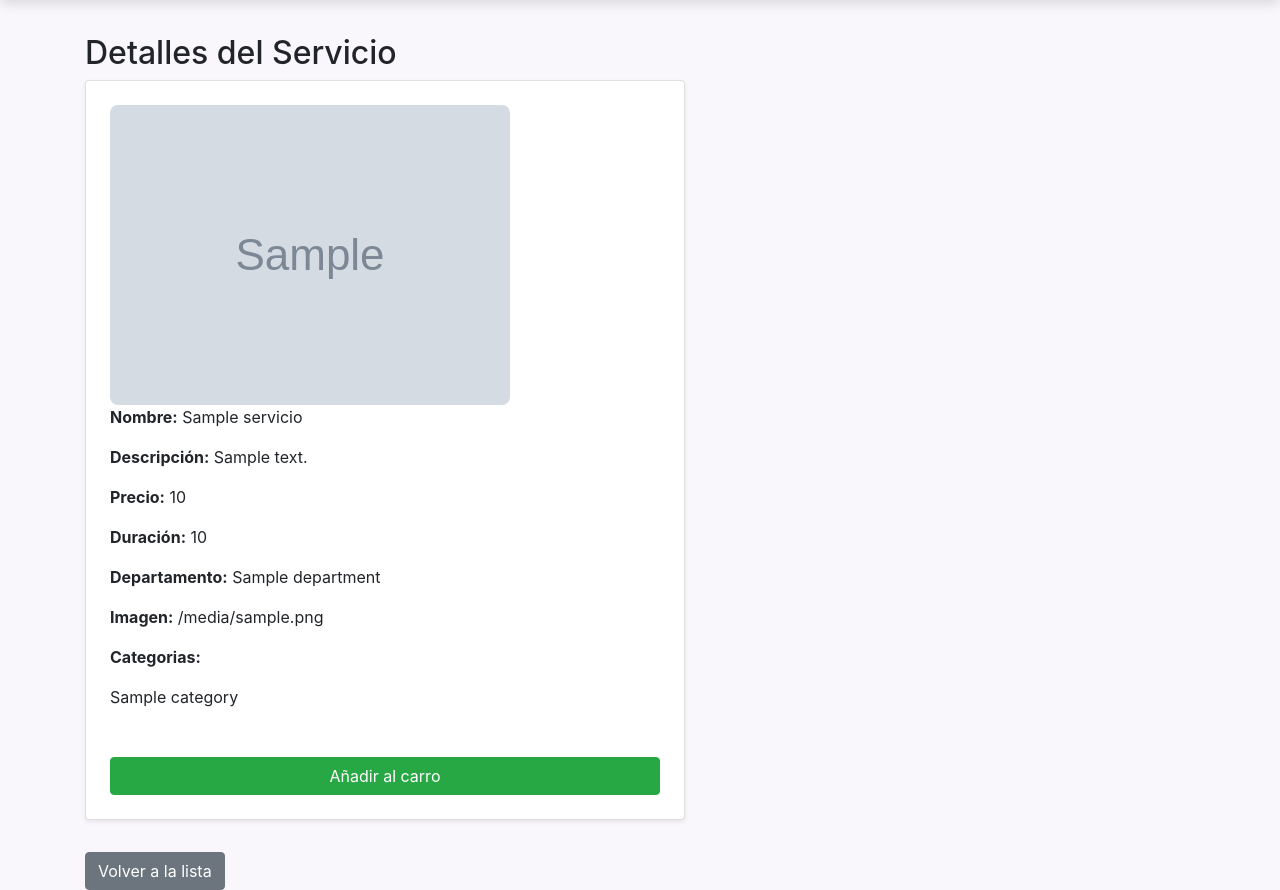
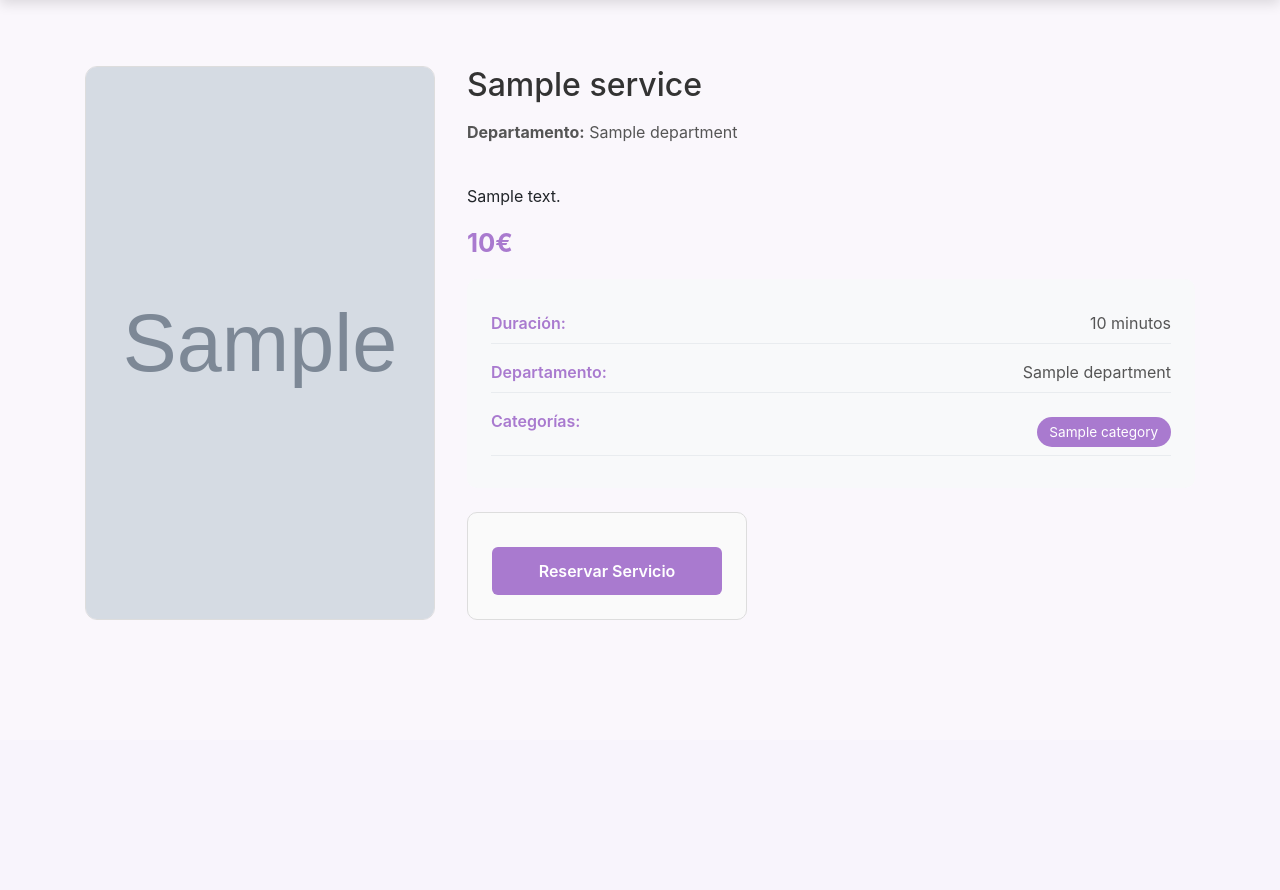
Before and after one commit to PepeCoral/orchid-cosmetics, a Django app: template src/app/templates/services/detail.html in a window 1280 px wide. Shown: the part 60-950 px from the top of the page. After the commit the page ends 680 px from the top, so only its background shows below. Run offline with Django 5.2, Linux system fonts and the light colour scheme; the template is opened without the code that fills it: most values are stand-ins (such as "Sample title", 1, 10 or a date in 2020); grey boxes marked "Sample" are stand-in pictures; some libraries are stand-ins or nearby versions.

Commit message:
feat: :lipstick: estilo de los detalles del servicio

```diff
--- a/src/app/templates/services/detail.html
+++ b/src/app/templates/services/detail.html
@@ -1,34 +1,197 @@
-{% extends 'base.html' %}
+{% extends "base.html" %}
+{% block title %} {{ service.name }} {% endblock %}
 
 {% block content %}
-<h2>Detalles del Servicio</h2>
+<style>
+    .service-container {
+        display: flex;
+        gap: 2rem;
+        padding: 2rem 0;
+        align-items: stretch;
+    }
 
-<div class="card p-4 mb-3 shadow-sm" style="max-width: 600px;">
+    .service-image {
+        flex: 0 0 350px;
+        display: flex;
+    }
 
-    {% if servicio.image_url %}
-        <img src="{{ servicio.image_url.url }}"
-            alt="{{ servicio.name }}"
-            style="max-width: 400px; border-radius: 8px;">
-    {% endif %}
+    .service-image img {
+        height: 100%;
+        width: 100%;
+        max-height: 600px;
+        border-radius: 12px;
+        border: 1px solid #ddd;
+        object-fit: cover;
+    }
 
-    <p><strong>Nombre:</strong> {{ servicio.name }}</p>
-    <p><strong>Descripción:</strong> {{ servicio.description }}</p>
-    <p><strong>Precio:</strong> {{ servicio.price }}</p>
-    <p><strong>Duración:</strong> {{ servicio.duration_minutes }}</p>
-    <p><strong>Departamento:</strong> {{ servicio.department }}</p>
-    <p><strong>Imagen:</strong> {{ servicio.image_url }}</p>
-    <p><strong>Categorias:</strong>
-        {% for cat in categories %}
-            <p>{{ cat }}</p>
-        {% endfor %}
-    </p>
-    <form method="POST">
-        <button type="submit" class="btn btn-success btn-block mt-3">
-            Añadir al carro
-        </button>
-    </form>
+    .no-image {
+        width: 100%;
+        height: 100%;
+        max-height: 600px;
+        background: #eee;
+        border-radius: 12px;
+        border: 1px solid #ddd;
+        display: flex;
+        align-items: center;
+        justify-content: center;
+    }
+
+    .no-image span {
+        color: #6c757d;
+        font-size: 1.1rem;
+    }
+
+    .service-info {
+        flex: 1;
+        display: flex;
+        flex-direction: column;
+    }
+
+    .service-info h1 {
+        font-size: 2rem;
+        margin-bottom: 1rem;
+        color: #333;
+    }
+
+    .service-meta {
+        color: #555;
+        margin-bottom: 1.5rem;
+    }
+
+    .service-price {
+        font-size: 1.6rem;
+        font-weight: bold;
+        color: #a97acf;
+        margin-bottom: 1rem;
+    }
+
+    .service-details {
+        background: #f8f9fa;
+        padding: 1.5rem;
+        border-radius: 10px;
+        margin-bottom: 1.5rem;
+    }
+
+    .detail-item {
+        display: flex;
+        justify-content: space-between;
+        margin-bottom: 0.5rem;
+        padding: 0.5rem 0;
+        border-bottom: 1px solid #e9ecef;
+    }
+
+    .detail-label {
+        font-weight: 600;
+        color: #a97acf;
+    }
+
+    .detail-value {
+        color: #555;
+    }
+
+    .categories-list {
+        display: flex;
+        flex-wrap: wrap;
+        gap: 0.5rem;
+        margin-top: 0.5rem;
+    }
+
+    .category-badge {
+        background-color: #a97acf;
+        color: white;
+        padding: 0.3rem 0.8rem;
+        border-radius: 15px;
+        font-size: 0.85rem;
+    }
+
+    .booking-form {
+        padding: 1.5rem;
+        border: 1px solid #ddd;
+        border-radius: 10px;
+        width: 280px;
+        background: #fafafa;
+        margin-top: auto;
+    }
+
+    .booking-form button {
+        width: 100%;
+        background: #a97acf;
+        color: white;
+        padding: 12px;
+        border-radius: 6px;
+        border: none;
+        cursor: pointer;
+        font-size: 1rem;
+        margin-top: 10px;
+        font-weight: 600;
+        transition: all 0.3s ease;
+    }
+
+    .booking-form button:hover {
+        background: #8e5db5;
+        transform: translateY(-2px);
+    }
+</style>
+
+<div class="service-container">
+
+    <!-- LEFT SIDE IMAGE -->
+    <div class="service-image">
+        {% if service.image_url %}
+        <img src="{{ service.image_url.url }}" alt="{{ service.name }}">
+        {% else %}
+        <div class="no-image">
+            <span>Sin imagen</span>
+        </div>
+        {% endif %}
+    </div>
+
+    <!-- RIGHT SIDE INFO -->
+    <div class="service-info">
+        <h1>{{ service.name }}</h1>
+
+        <div class="service-meta">
+            <p><strong>Departamento:</strong> {{ service.department }}</p>
+        </div>
+
+        <p>{{ service.description }}</p>
+
+        <p class="service-price">{{ service.price }}€</p>
+
+        <!-- SERVICE DETAILS -->
+        <div class="service-details">
+            <div class="detail-item">
+                <span class="detail-label">Duración:</span>
+                <span class="detail-value">{{ service.duration_minutes }} minutos</span>
+            </div>
+
+            <div class="detail-item">
+                <span class="detail-label">Departamento:</span>
+                <span class="detail-value">{{ service.department }}</span>
+            </div>
+
+            <div class="detail-item">
+                <span class="detail-label">Categorías:</span>
+                <div class="detail-value">
+                    <div class="categories-list">
+                        {% for category in service.categories.all %}
+                        <span class="category-badge">{{ category.name }}</span>
+                        {% empty %}
+                        <span class="text-muted">Sin categorías</span>
+                        {% endfor %}
+                    </div>
+                </div>
+            </div>
+        </div>
+
+        <!-- BOOKING FORM -->
+        <form method="post" class="booking-form">
+            {% csrf_token %}
+            {{ form.as_p }}
+            <button type="submit">Reservar Servicio</button>
+        </form>
+    </div>
 
 </div>
 
-<a href="/services" class="btn btn-secondary mt-3">Volver a la lista</a>
 {% endblock %}
```
